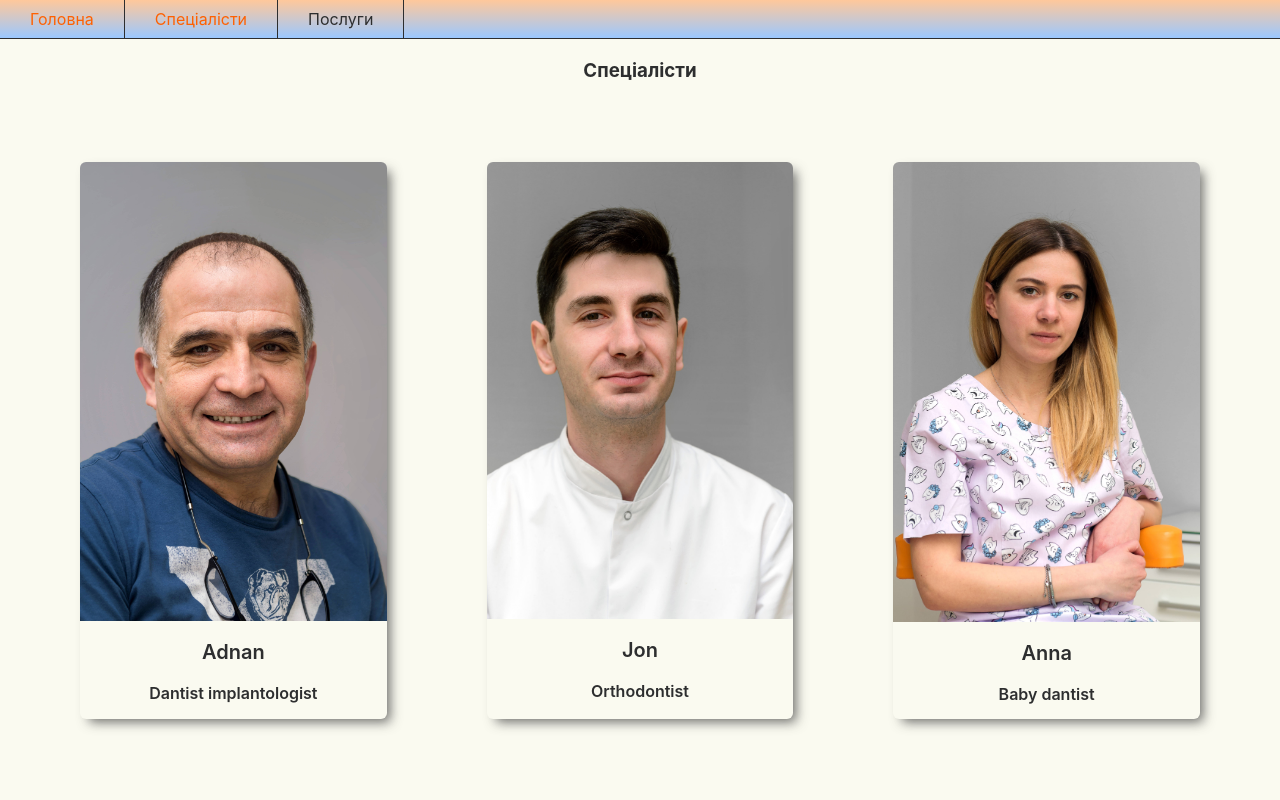
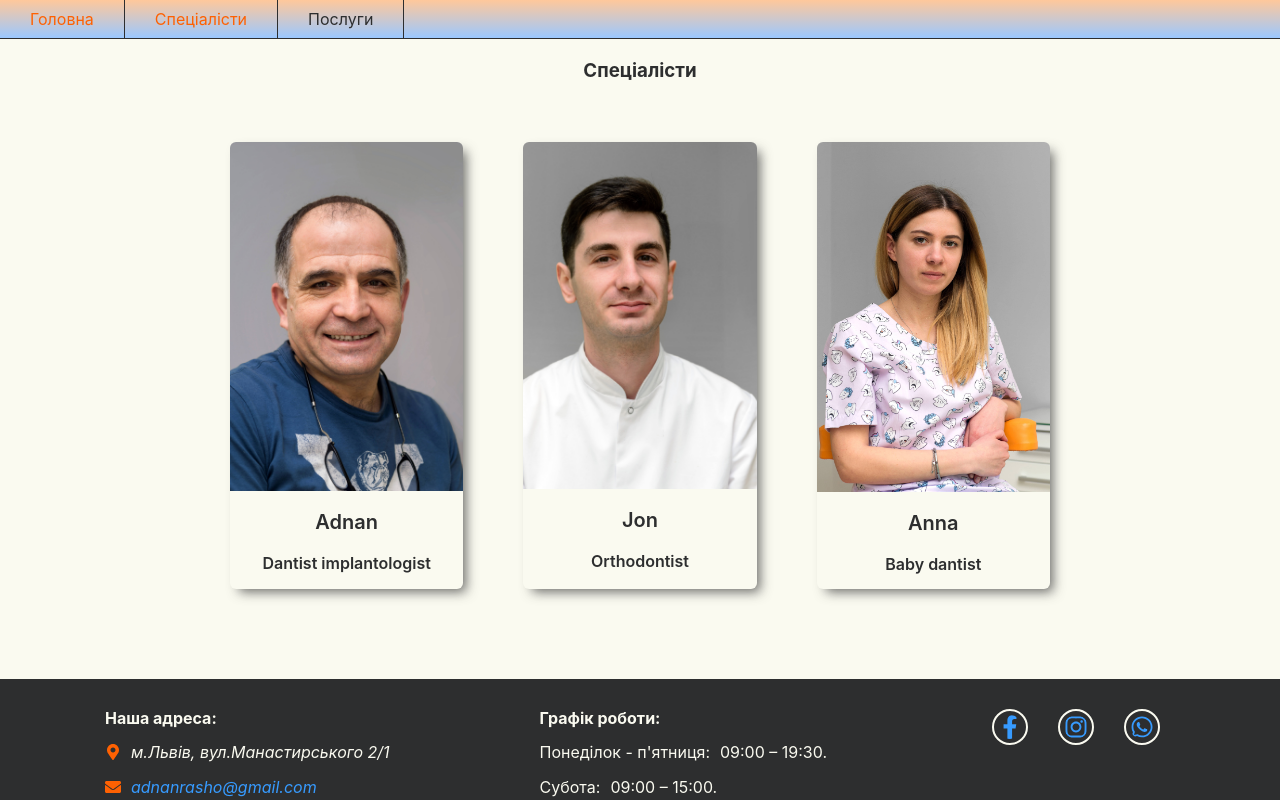
Before and after one commit to SerhiyStepanov/dent, a React (Create React App) app: page /team in a window 1280 px wide. Shown: the top 800 px of the page. Built offline with nearby package versions, Linux system fonts and the light colour scheme.

Commit message:
add modal

```diff
--- a/src/components/BoxView/boxView.module.css
+++ b/src/components/BoxView/boxView.module.css
@@ -1,11 +1,23 @@
 .thumb {
   padding: 30px;
+  min-height: calc(100vh - 216px);
   color: var(--dark-color);
 }
 
 @media screen and (min-width: 768px) {
   .thumb {
-    padding-top: 60px;
-    padding-bottom: 60px;
+    padding: 60px 60px;
   }
 }
+
+@media screen and (min-width: 769px) {
+  .thumb {
+    padding: 60px 120px;
+  }
+}
+
+@media screen and (min-width: 1280px) {
+  .thumb {
+    padding: 60px 200px;
+  }
+}
--- a/src/components/Modal/modal.module.css
+++ b/src/components/Modal/modal.module.css
@@ -4,7 +4,8 @@
   left: 0;
   width: 100vw;
   height: 100vh;
-  background-color: rgba(28, 28, 28, 0.7);
+  background-color: rgba(0, 0, 0, 0.9);
+  z-index: 1000;
 }
 
 .modal {
@@ -12,20 +13,33 @@
   top: 50%;
   left: 50%;
   transform: translate(-50%, -50%);
-  max-width: 100%;
-  width: 25%;
+  max-width: 80%;
+  width: 80%;
   height: auto;
-  background-color: darkorange;
+  background-color: var(--light-color);
+  border: 2px solid var(--accent-color);
   border-radius: 6px;
   overflow: hidden;
 }
 
+@media screen and (min-width: 768px) {
+  .modal {
+    width: 50%;
+  }
+}
+
+@media screen and (min-width: 769px) {
+  .modal {
+    width: 25%;
+  }
+}
+
 .thumb {
   text-align: center;
+  overflow: hidden;
 }
 
 .photo {
-  width: 820px;
   display: block;
   border-top-left-radius: 6px;
   border-top-right-radius: 6px;
--- a/src/components/Team/team.module.css
+++ b/src/components/Team/team.module.css
@@ -5,6 +5,13 @@
 }
 
 @media screen and (min-width: 768px) {
+  .wrapper {
+    display: flex;
+    flex-wrap: wrap;
+  }
+}
+
+@media screen and (min-width: 769px) {
   .wrapper {
     display: flex;
     flex-wrap: wrap;
@@ -35,8 +42,8 @@
 
 @media screen and (min-width: 769px) {
   .list {
-    margin: 50px 50px;
-    width: calc((100% - 300px) / 3);
+    margin: 30px 30px;
+    width: calc((100% - 180px) / 3);
   }
 }
 
--- a/src/index.css
+++ b/src/index.css
@@ -6,6 +6,7 @@ body {
   -webkit-font-smoothing: antialiased;
   -moz-osx-font-smoothing: grayscale;
   background-color: var(--light-color);
+  height: 100%;
 }
 
 code {
```
